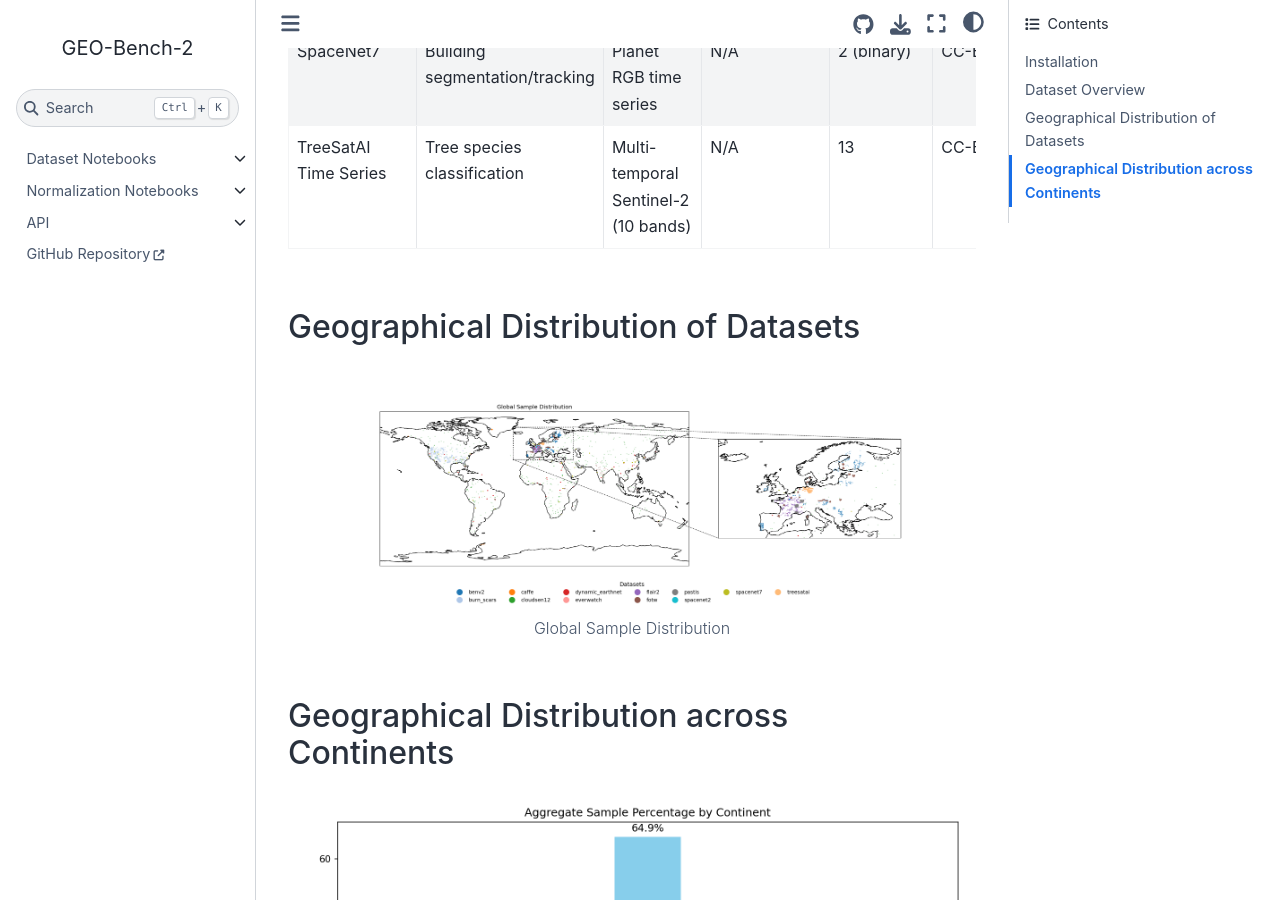
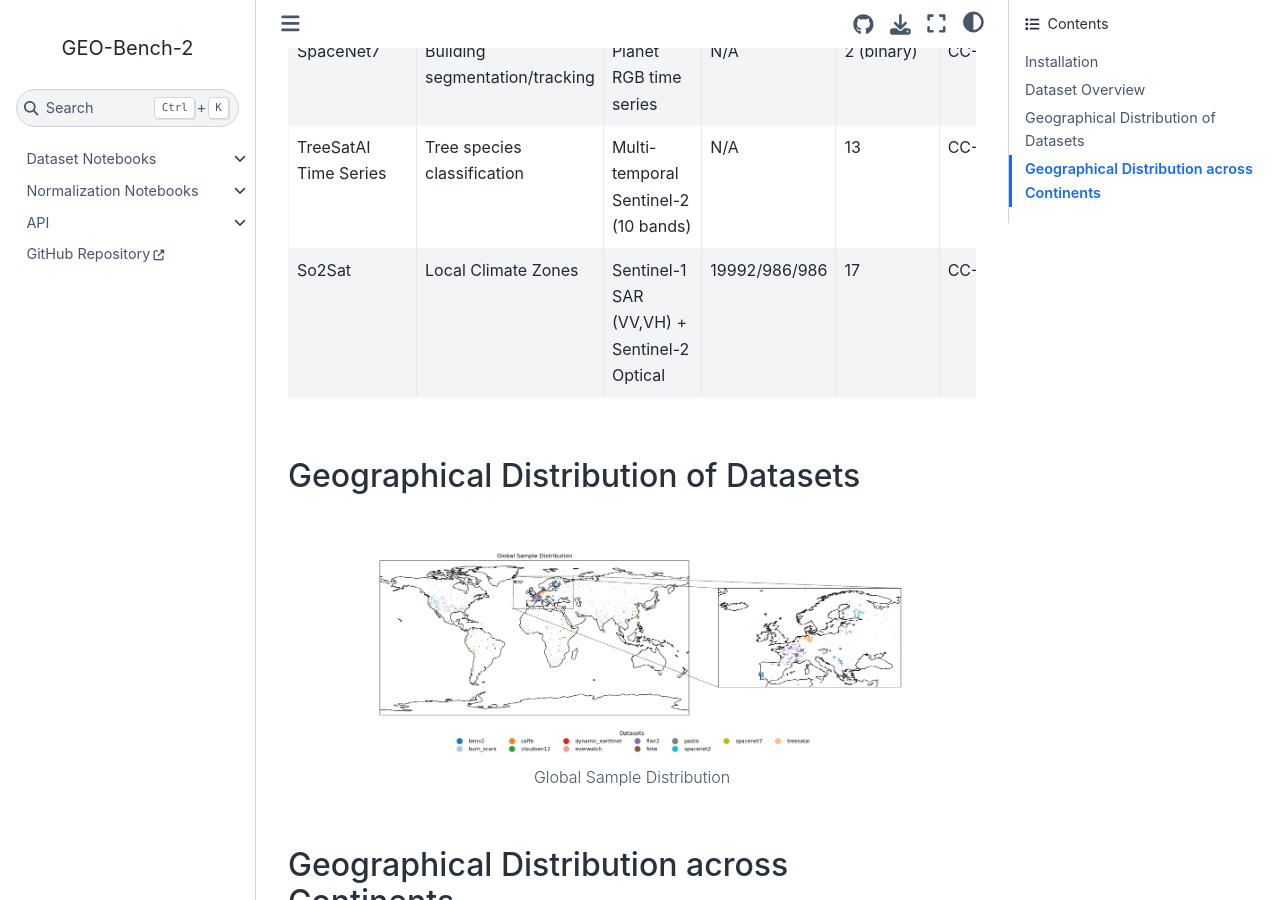
Before and after one commit to The-AI-Alliance/GEO-Bench-2, a Sphinx documentation site: the page built from docs/index.md, in a window 1280 px wide and 900 px high, scrolled down 1649 px. Built offline with Sphinx 7.4.7 and the Sphinx Book theme 1.1.4, drawn with Linux system fonts in a browser that asks for light colours; pages that are not in the unit, such as notebooks, are missing from menus.

Commit message:
add so2sat to index

```diff
--- a/docs/index.md
+++ b/docs/index.md
@@ -24,6 +24,7 @@ pip install geobenchv2
 | SpaceNet2              | Building footprint segmentation      | VHR Optical RGB                              | 4000 / 1000 / 2000    | 2 (binary)        | CC-BY-4.0   | [Van Etten et al. 2018](https://arxiv.org/abs/2102.11958)     |
 | SpaceNet7              | Building segmentation/tracking       | Planet RGB time series                       | N/A                   | 2 (binary)        | CC-BY-4.0   | [Van Etten et al. 2021](https://openaccess.thecvf.com/content/CVPR2021/html/Van_Etten_The_Multi-Temporal_Urban_Development_SpaceNet_Dataset_CVPR_2021_paper.html)     |
 | TreeSatAI Time Series  | Tree species classification          | Multi-temporal Sentinel-2 (10 bands)         | N/A                   | 13                | CC-BY-4.0   | [Ahlswede et al. 2023](https://essd.copernicus.org/articles/15/681/2023/)      |
+| So2Sat  | Local Climate Zones          | Sentinel-1 SAR (VV,VH) + Sentinel-2 Optical        | 19992/986/986  | 17                | CC-BY-4.0   | [Lacoste et al. 2023](https://arxiv.org/abs/2306.03831)      |
 
 ## Geographical Distribution of Datasets
 
```
